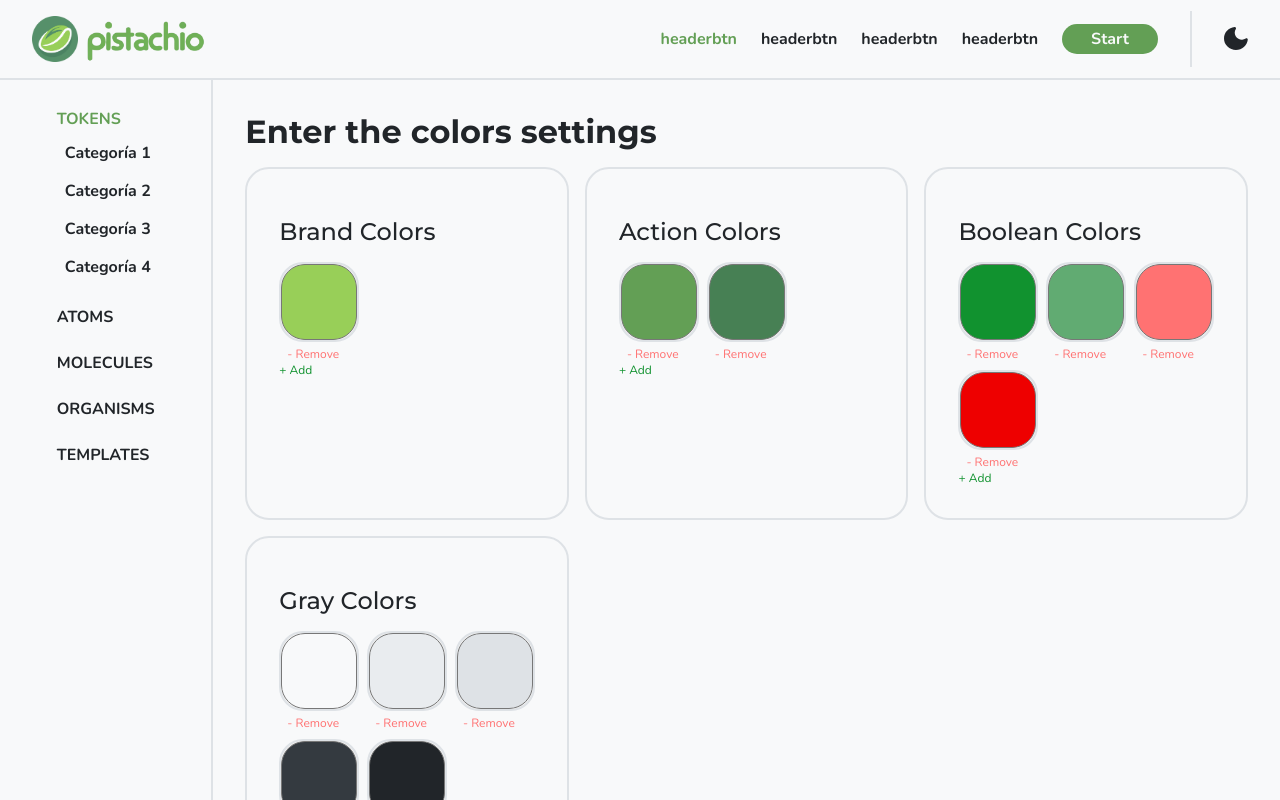
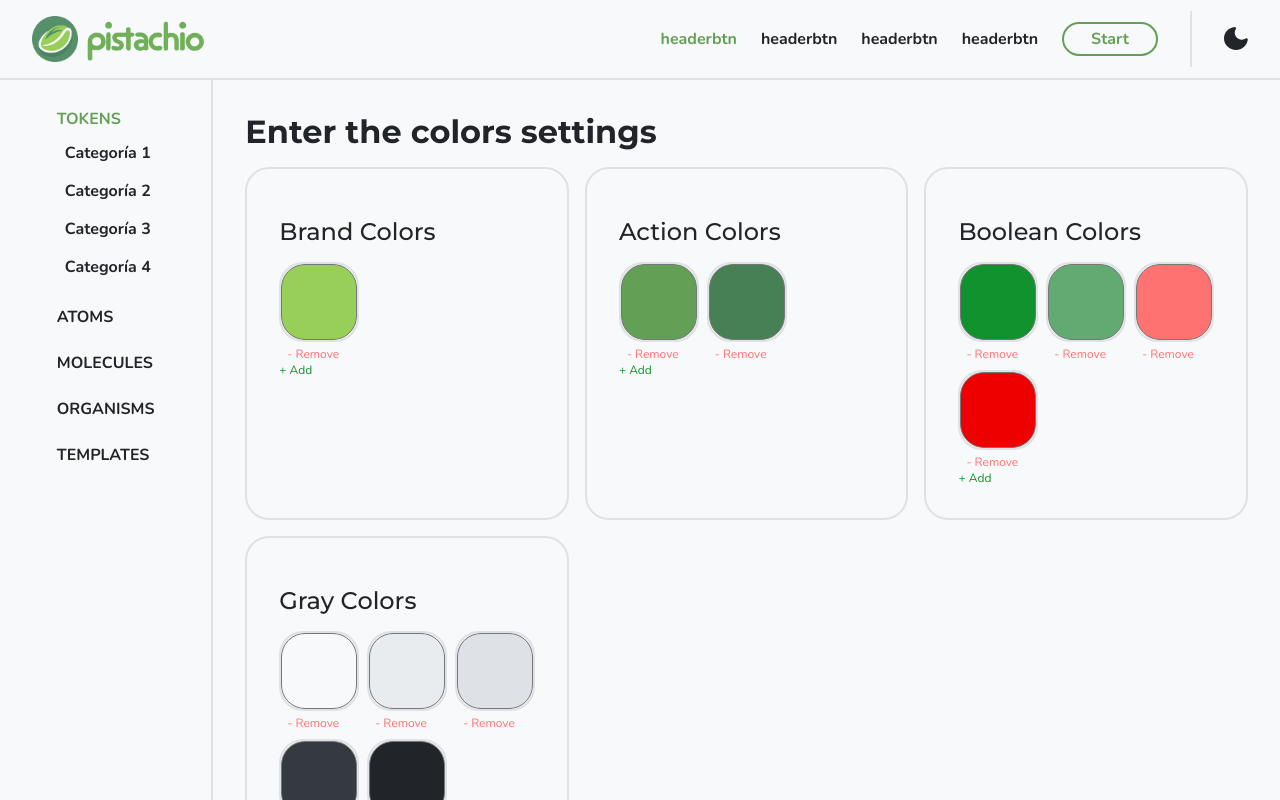
Before and after one commit to devMateos/pistachioCSS, a Vue app: page / in a window 1280 px wide. Built offline with nearby package versions, Linux system fonts and the light colour scheme.

Commit message:
chore(css): Update visual styles for buttons

```diff
--- a/src/assets/css/atoms.css
+++ b/src/assets/css/atoms.css
@@ -135,6 +135,7 @@ h4, .h4 {
 
 /* Buttons */
 .button {
+  border: var(--border-standard);
   border-radius: var(--border-round);
   display: flex;
   font-family: var(--font-body);
@@ -147,29 +148,33 @@ h4, .h4 {
 }
 .button--primary {
   background-color: var(--color-action-primary);
+  border-color: var(--color-action-primary);
   color: var(--color-light);
 }
 .button--primary:hover {
   background-color: var(--color-action-secondary);
+  border-color: var(--color-action-secondary);
   color: var(--color-light);
 }
 .button--secondary {
   background-color: var(--color-background-primary);
-  border: var(--border-style) var(--border-width) var(--color-action-primary);
+  border-color: var(--color-action-primary);
   color: var(--color-action-primary);
 }
 .button--secondary:hover {
+  background-color: var(--color-action-secondary);
   border-color: var(--color-action-secondary);
-  color: var(--color-action-secondary);
+  color: var(--color-light);
 }
 .button--negative {
   background-color: var(--color-background-primary);
-  border: var(--border-style) var(--border-width) var(--color-negative-primary);
+  border-color: var(--color-negative-primary);
   color: var(--color-negative-primary);
 }
 .button--negative:hover {
+  background-color: var(--color-negative-secondary);
   border-color: var(--color-negative-secondary);
-  color: var(--color-negative-secondary);
+  color: var(--color-light);
 }
 
 /* Nav Buttons */
--- a/src/components/Header/HeaderNav.vue
+++ b/src/components/Header/HeaderNav.vue
@@ -5,7 +5,7 @@
       <li class="navbar__button"><a href="">headerbtn</a></li>
       <li class="navbar__button"><a href="">headerbtn</a></li>
       <li class="navbar__button"><a href="">headerbtn</a></li>
-      <li><a href="" class="button button--primary">Start</a></li>
+      <li><a href="" class="button button--secondary">Start</a></li>
     </ul>
   </nav>
   <div class="navbar__separator"></div>
```
